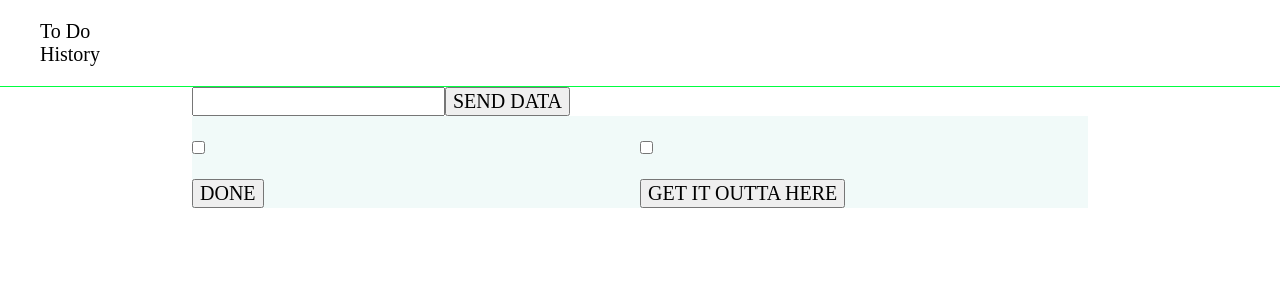
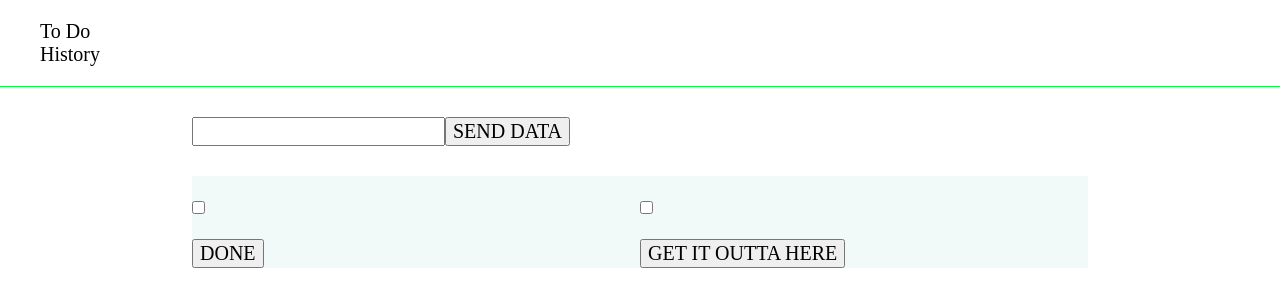
Before and after one commit to iQuixotic/todos_SERN, a React (Create React App) app in the folder client/: page / in a window 1280 px wide. Shown: the top 306 px of the page. Built offline with nearby package versions, Linux system fonts and the light colour scheme; no server answers.

Commit message:
better styling

```diff
--- a/client/src/containers/pgs/main/main.js
+++ b/client/src/containers/pgs/main/main.js
@@ -170,10 +170,10 @@ class Main extends React.Component {
 
     return (
       <Layout>
-        <div className='container main-pg'>
+        <div className='container main-pg margin-top'>
           <input id='input_add-new-todo' onChange={this.changeHandler} type='text' name='action' />
           <button onClick={this.dataHandler}>SEND DATA</button>
-          <div className='flex'>
+          <div className='flex margin-top'>
             <div className='left-col'>
             <div>{myTable(this.state.all)}</div>
             <button onClick={this.historyHandler}>DONE</button>
--- a/client/src/containers/pgs/main/style.css
+++ b/client/src/containers/pgs/main/style.css
@@ -11,6 +11,11 @@
     background: rgb(241, 250, 249);
     display: flex;
 }
+
+.margin-top {
+    margin-top: 30px;
+}
+
 .completed {
     text-decoration: line-through;
     color: green;
```
